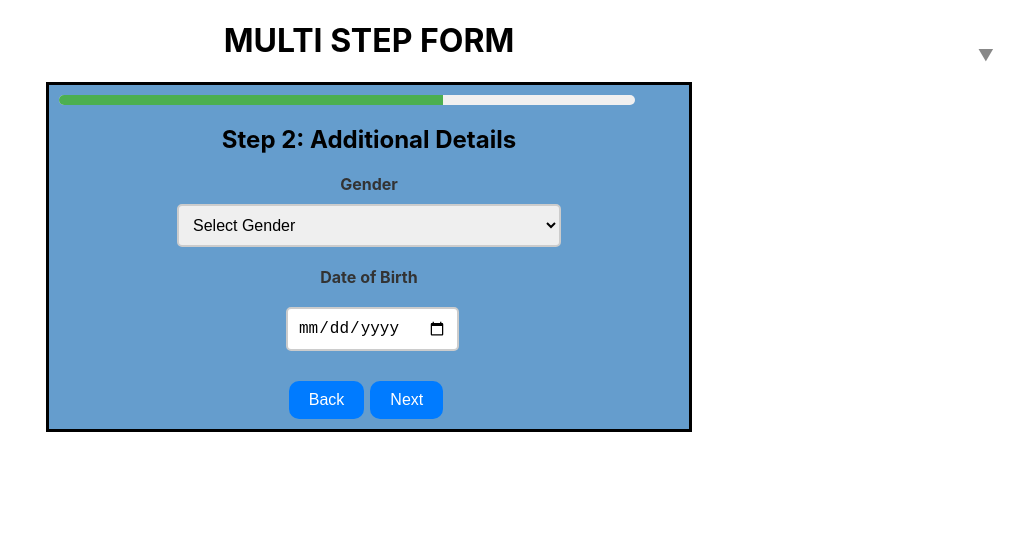
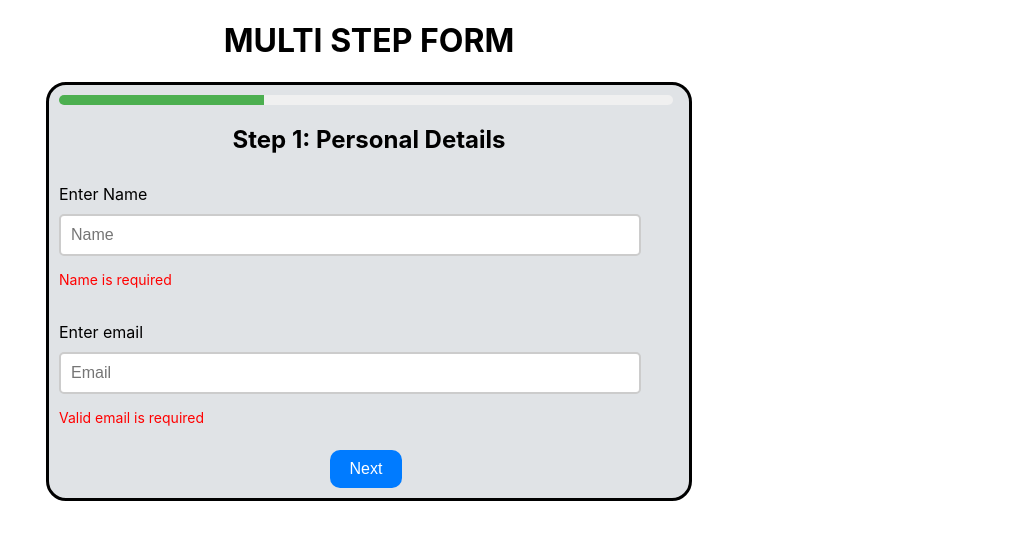
Before and after one commit to Amrith-P/Multi-Step-Form, a React (Create React App) app: page / in a window 1280 px wide. Both pictures are taken after a click on the button "Next". Shown: the top 540 px of the page, without its empty margins (271-1280 px from the left). Built offline with nearby package versions, Linux system fonts and the light colour scheme.

Commit message:
validation added

```diff
--- a/src/App.css
+++ b/src/App.css
@@ -16,11 +16,10 @@
 }
 
   .progress-bar-container {
-    width: 90%;
+    width: 96%;
     background-color: #f0f0f0;
     border-radius: 8px;
     overflow: hidden;
-
     height: 10px;
     margin: 10px;
 
@@ -28,9 +27,10 @@
 }
 .form-container{
   width: 50%;
-  background-color: rgb(101, 157, 205);
+  background-color: rgb(224, 227, 230);
   height: 50%;
   border: 3px solid black;
+  border-radius: 20px;
 
 
 }
@@ -72,7 +72,8 @@
   width: 100%;
   display: flex;
   flex-direction: column;
-  align-items: center;
+  align-items: start;
+  padding: 10px;
 
   margin: 10px 0;
 
@@ -81,7 +82,7 @@
 
 
 .gender-selector {
-  width: 60%;
+  width: 90%;
   padding: 10px;
   margin: 10px 0;
   border: 2px solid #ccc;
@@ -114,7 +115,8 @@
   width: 100%;
   display: flex;
   flex-direction: column;
-  align-items: center;
+  align-items: start;
+  padding: 10px;
 
   margin: 10px 0;
 }
@@ -122,23 +124,21 @@
 
 
 .date-picker {
-  width: 100%;
-  padding: 10px 12px;
+  width: 90%;
+  padding: 10px;
+  margin: 10px 0;
+  border: 2px solid #ccc;
+  border-radius: 5px;
   font-size: 16px;
-  color: #333;
-  background-color: #fff;
-  border: 2px solid #ccc;
-  border-radius: 8px;
-  cursor: pointer;
-  transition: border-color 0.3s ease, box-shadow 0.3s ease;
+  transition: border-color 0.3s ease;
 }
 
 .date-picker:hover {
   border-color: #007bff;
 }
-label{
-  font-size: 16px;
-  color: #333;
-  font-weight: bold;
 
+.error-message {
+  color: red;
+  font-size: 14px;
+  margin-top: 5px;
 }
--- a/src/components/Multistepform.js
+++ b/src/components/Multistepform.js
@@ -1,29 +1,91 @@
 import { useDispatch, useSelector } from "react-redux";
-import { nextStep, prevStep, updateFormData } from "../store/formSlice";
+import {
+  nextStep,
+  prevStep,
+  updateFormData,
+  updateErrors,
+  clearErrors,
+  clearFormData,
+} from "../store/formSlice";
 import Step1 from "./step1";
 import Step2 from "./step2";
 import Step3 from "./step3";
 import CustomButton from "./button";
-
+import { useEffect } from "react";
 
 function MultiStepForm() {
   const formData = useSelector((state) => state.form.formData);
   const currentStep = useSelector((state) => state.form.currentStep);
   const dispatch = useDispatch();
-  console.log("currentstep", currentStep);
+  const errors = useSelector((state) => state.form.errors);
+  const validateFields = () => {
+    const newErrors = {};
+    if (currentStep === 1) {
+      if (!formData.name.trim()) {
+        newErrors.name = "Name is required";
+      } else {
+        newErrors.name = "";
+      }
+      if (!formData.email || !/\S+@\S+\.\S+/.test(formData.email)) {
+        newErrors.email = "Valid email is required";
+      } else {
+        newErrors.email = "";
+      }
+    }
+    if (currentStep === 2) {
+      if (!formData.gender.trim()) {
+        newErrors.gender = "Gender is required";
+      } else {
+        newErrors.gender = "";
+      }
+      if (!formData.dob.trim()) {
+        newErrors.dob = "Date of birth is required";
+      } else {
+        newErrors.dob = "";
+      }
+    }
+    if (currentStep === 3) {
+      if (!formData.image) {
+        newErrors.image = "Image upload required";
+      } else {
+        newErrors.image = "";
+      }
+    }
+
+    dispatch(updateErrors(newErrors));
+    const isError = Object.values(newErrors).filter((a) => a && a);
+    return isError.length === 0;
+  };
+  console.log({ errors });
   const handleUpdateFormData = (newData) => {
     dispatch(updateFormData(newData));
   };
+  const HandleNextStep = () => {
+    if (validateFields()) {
 
- const submitForm=(console.log({formData}))
+      dispatch(nextStep());
+    }
+  };
 
   const handlePrevStep = () => {
     dispatch(prevStep());
   };
-  const HandleNextStep = () => {
-    dispatch(nextStep());
+  const submitForm = () => {
+    if (validateFields()) {
+      console.log({ formData });
+      alert("Form submitted successfully:\n" + JSON.stringify(formData, null, 2));
+      dispatch(clearFormData());
+
+    }
   };
+
   const progressPercentage = (currentStep / 3) * 100;
+
+  useEffect(() => {
+    if (Object.values(formData).filter((a) => a && a).length >= 1) {
+      validateFields();
+    }
+  }, [formData]);
 
   return (
     <div className="form-container">
@@ -37,25 +99,22 @@ function MultiStepForm() {
         <Step1
           formData={formData}
           setFormData={handleUpdateFormData}
-          nextStep={() => dispatch(nextStep())}
+          errors={errors}
         />
       )}
       {currentStep === 2 && (
         <Step2
           formData={formData}
           setFormData={handleUpdateFormData}
-          nextStep={() => dispatch(nextStep())}
+          errors={errors}
+
         ></Step2>
       )}
       {currentStep === 3 && (
         <Step3
           formData={formData}
           setFormData={handleUpdateFormData}
-          prevStep={() => dispatch(prevStep())}
-          submitForm={() => {
-            console.log("form submitted :", formData);
-            alert("Form submitted succesfully");
-          }}
+          errors={errors}
         ></Step3>
       )}
       {currentStep !== 1 && (
@@ -64,7 +123,9 @@ function MultiStepForm() {
       {currentStep !== 3 && (
         <CustomButton bname={"Next"} onClick={HandleNextStep}></CustomButton>
       )}
-      {currentStep === 3 && <CustomButton bname={"Submit"} onClick={submitForm}></CustomButton>}
+      {currentStep === 3 && (
+        <CustomButton bname={"Submit"} onClick={submitForm}></CustomButton>
+      )}
     </div>
   );
 }
--- a/src/components/input.js
+++ b/src/components/input.js
@@ -1,5 +1,15 @@
-function Input({ name, value, onChange, label, placeholder, type = "text",accept,...rest }) {
-
+function Input({
+  name,
+  value,
+  onChange,
+  label,
+  placeholder,
+  type = "text",
+  accept,
+  errors,
+  ...rest
+}) {
+  console.log({ errors }, "i");
   return (
     <div className="input-wrap">
       <label for={name}>{label}</label>
@@ -12,12 +22,11 @@ function Input({ name, value, onChange, label, placeholder, type = "text",accept
         onChange={onChange}
         placeholder={placeholder || label}
         accept={accept}
-          required
         {...rest}
       />
-
-
-
+      {errors && errors[name] && (
+        <p className="error-message">{errors[name]}</p>
+      )}
     </div>
   );
 }
--- a/src/components/step1.js
+++ b/src/components/step1.js
@@ -1,6 +1,6 @@
 import Input from "./input";
 
-function Step1({ formData, setFormData }) {
+function Step1({ formData, setFormData, errors }) {
   return (
     <div>
       <h2>Step 1: Personal Details</h2>
@@ -9,16 +9,20 @@ function Step1({ formData, setFormData }) {
         label={"Enter Name"}
         type={"text"}
         placeholder={"Name"}
+        name={"name"}
         value={formData.name}
         onChange={(e) => setFormData({ name: e.target.value })}
+        errors={errors}
       />
 
       <Input
-        label={"Email"}
+        label={"Enter email"}
         type={"email"}
         placeholder={"Email"}
+        name={"email"}
         value={formData.email}
         onChange={(e) => setFormData({ email: e.target.value })}
+        errors={errors}
       />
     </div>
   );
--- a/src/components/step2.js
+++ b/src/components/step2.js
@@ -1,6 +1,6 @@
 import Input from "./input";
 
-function Step2({ formData, setFormData }) {
+function Step2({ formData, setFormData, errors }) {
   return (
     <div>
       <h2>Step 2: Additional Details</h2>
@@ -11,6 +11,7 @@ function Step2({ formData, setFormData }) {
           className="gender-selector"
           value={FormData.gender}
           onChange={(e) => setFormData({ gender: e.target.value })}
+          errors={errors}
         >
           <option value="" disabled selected>
             Select Gender
@@ -19,6 +20,9 @@ function Step2({ formData, setFormData }) {
           <option value="female">Female</option>
           <option value="other">Other</option>
         </select>
+        {errors && errors["gender"] && (
+          <p className="error-message">{errors["gender"]}</p>
+        )}
       </div>
       <div className="date-picker-container">
         <label>Date of Birth</label>
@@ -26,6 +30,8 @@ function Step2({ formData, setFormData }) {
           type={"date"}
           value={formData.dob}
           onChange={(e) => setFormData({ dob: e.target.value })}
+          errors={errors}
+          name={"dob"}
         />
       </div>
     </div>
--- a/src/components/step3.js
+++ b/src/components/step3.js
@@ -1,6 +1,6 @@
 import { useState } from "react";
 import Input from "./input";
-function Step3({ formData, setFormData }) {
+function Step3({ formData, setFormData, errors }) {
   const [image, setImage] = useState("");
   const handleFileChange = (e) => {
     setImage(URL.createObjectURL(e.target.files[0]));
@@ -10,8 +10,14 @@ function Step3({ formData, setFormData }) {
   return (
     <div>
       <h2>Step 3: Upload Image</h2>
-      <label>Profile Picture:</label>
-      <Input type={"file"} accept="image/*" onChange={handleFileChange} />
+      <Input
+        type={"file"}
+        accept="image/*"
+        onChange={handleFileChange}
+        name={"Image"}
+        errors={errors}
+        label={"Select an image file"}
+      />
       {image && (
         <img
           src={image}
--- a/src/store/formSlice.js
+++ b/src/store/formSlice.js
@@ -10,6 +10,13 @@ const formSlice = createSlice({
           dob: '',
           image: null,
       },
+      errors: {
+          name:'',
+          email:'',
+          gender:'',
+          dob:'',
+          image:''
+      },
   },
   reducers: {
       nextStep: (state) => {
@@ -21,8 +28,30 @@ const formSlice = createSlice({
       updateFormData: (state, action) => {
           state.formData = { ...state.formData, ...action.payload };
       },
+      updateErrors: (state,action)=>{
+        state.errors = {...state.errors,...action.payload};
+      },
+      clearErrors:(state)=>{
+        state.errors={
+          name:"",
+          email:"",
+          gender:"",
+          dob:"",
+          image:"",
+        }
+      },
+      clearFormData:(state)=>{
+        state.currentStep=1;
+        state.formData={
+          name:"",
+          email:"",
+          gender:"",
+          dob:"",
+          image:"",
+        }
+      }
   },
 });
 
-export const { nextStep, prevStep, updateFormData } = formSlice.actions;
+export const { nextStep, prevStep, updateFormData,updateErrors,clearErrors,clearFormData } = formSlice.actions;
 export default formSlice.reducer;
```
Lines whose indentation alone changed are shown as unchanged.
